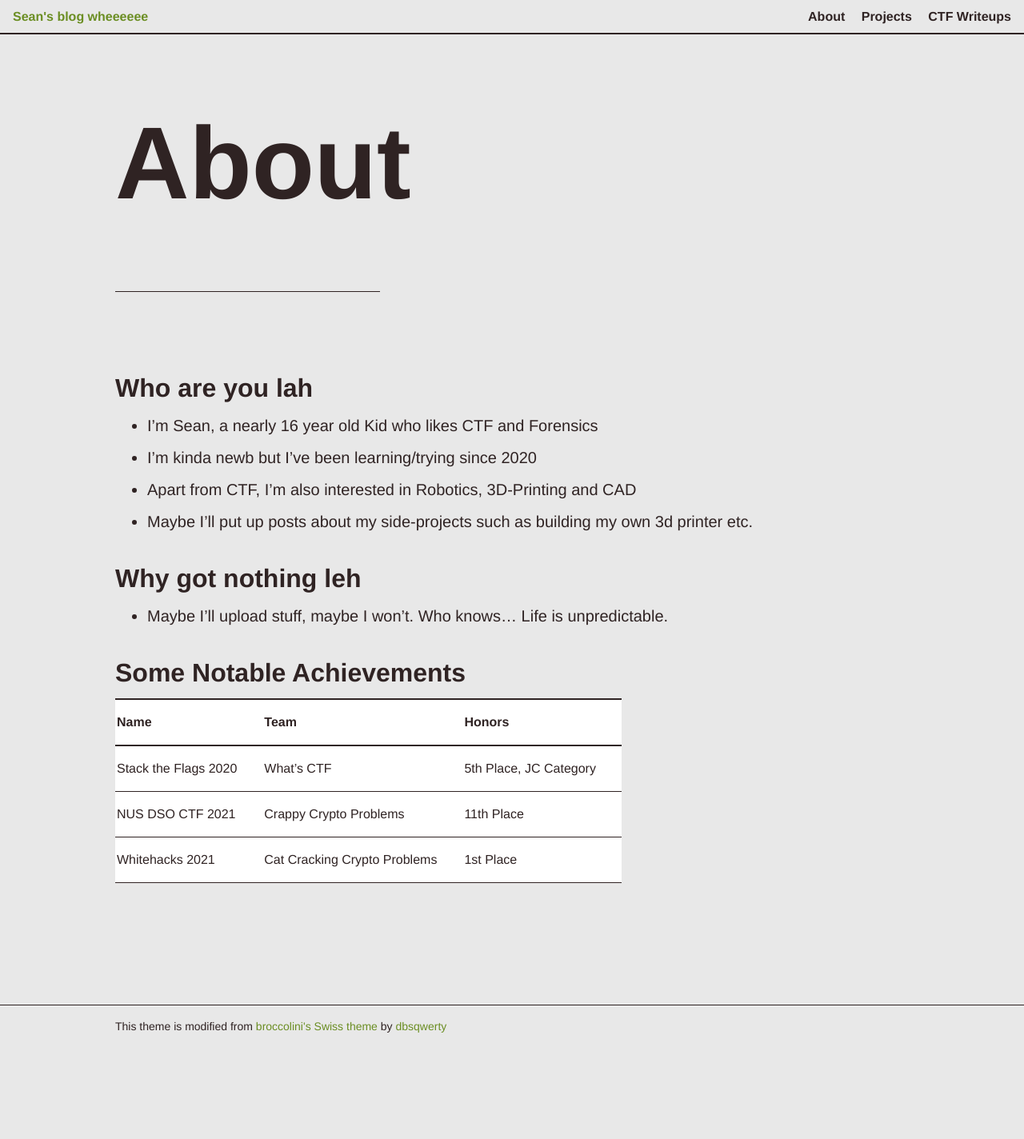
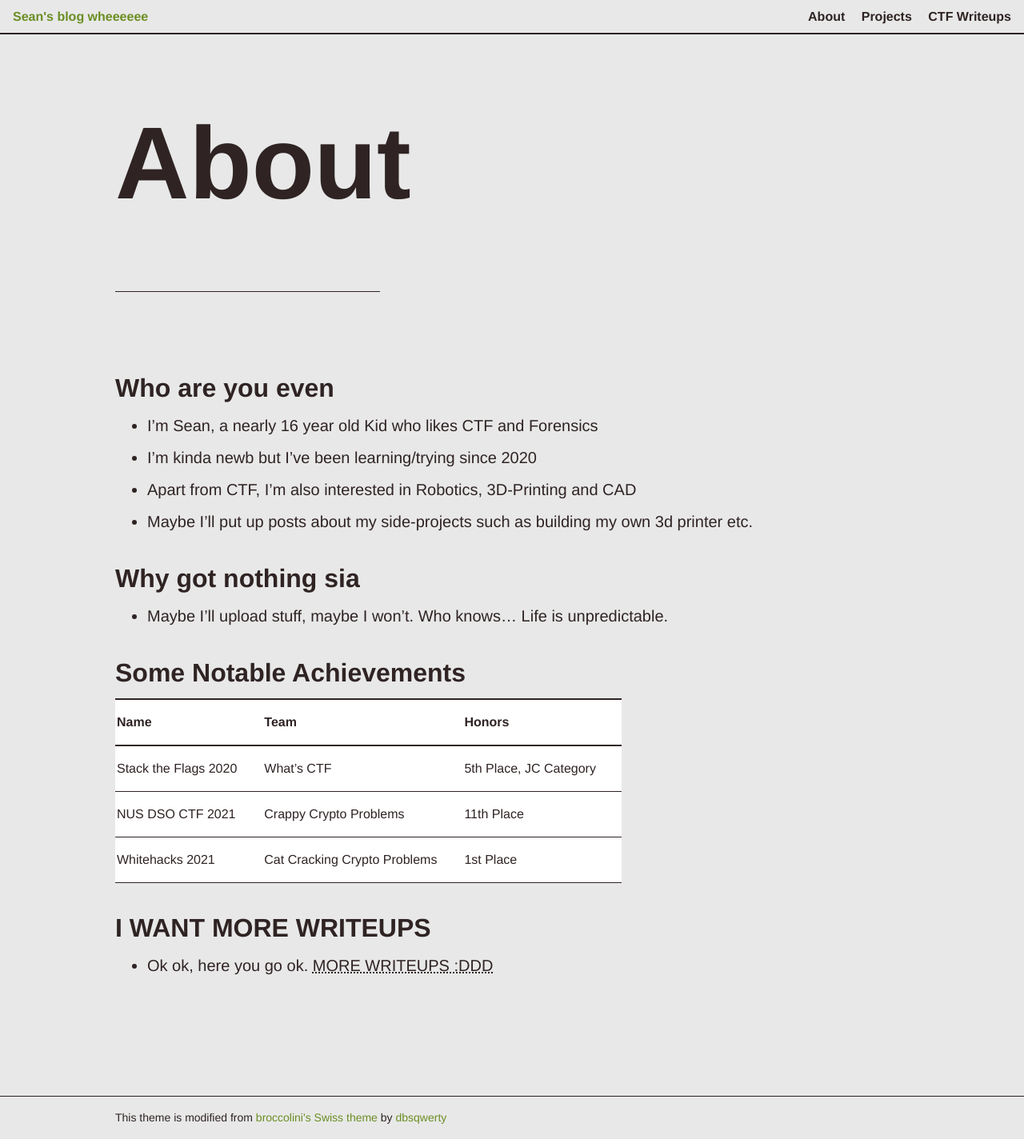
Before and after one commit to dbsqwerty/dbsqwerty.github.io, a Jekyll site: the page built from about.md, in a window 1280 px wide. Shown: the whole page at 80% size. Built offline with Jekyll 4.4.1, drawn with Linux system fonts in a browser that asks for light colours; before the commit the page ends 1310 px from its top, so only the background shows below that.

Commit message:
Update about.md

```diff
--- a/about.md
+++ b/about.md
@@ -4,14 +4,14 @@ title: About
 permalink: /about/
 ---
 
-## Who are you lah
+## Who are you even
 
 * I'm Sean, a nearly 16 year old Kid who likes CTF and Forensics
 * I'm kinda newb but I've been learning/trying since 2020
 * Apart from CTF, I'm also interested in Robotics, 3D-Printing and CAD
 * Maybe I'll put up posts about my side-projects such as building my own 3d printer etc.
 
-## Why got nothing leh
+## Why got nothing sia
 
 * Maybe I'll upload stuff, maybe I won't. Who knows... Life is unpredictable.
 
@@ -22,3 +22,6 @@ permalink: /about/
 | Stack the Flags 2020 | What's CTF                   | 5th Place, JC Category |
 | NUS DSO CTF 2021     | Crappy Crypto Problems       | 11th Place             |
 | Whitehacks 2021      | Cat Cracking Crypto Problems | 1st Place              |
+
+## I WANT MORE WRITEUPS
+* Ok ok, here you go ok. [MORE WRITEUPS :DDD](https://github.com/dbsqwerty/CTF-Writeups/tree/main)
```
